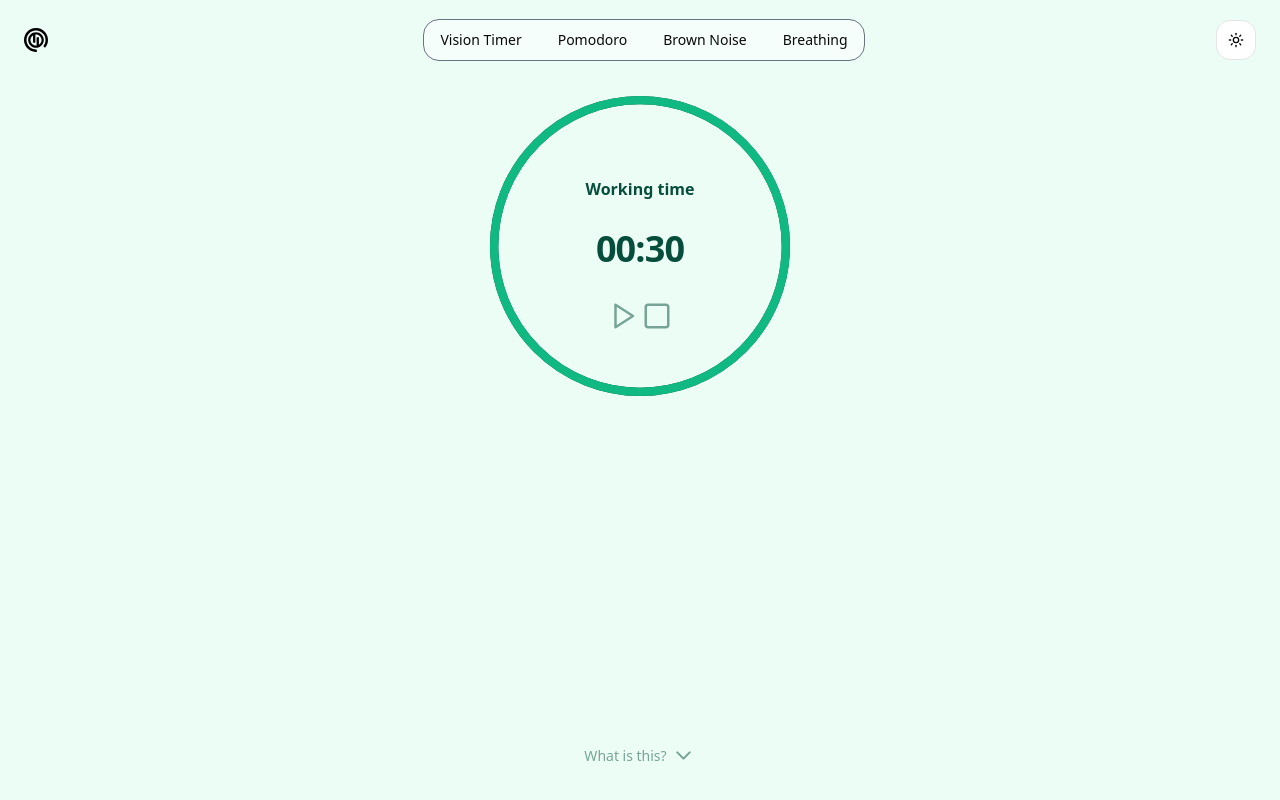
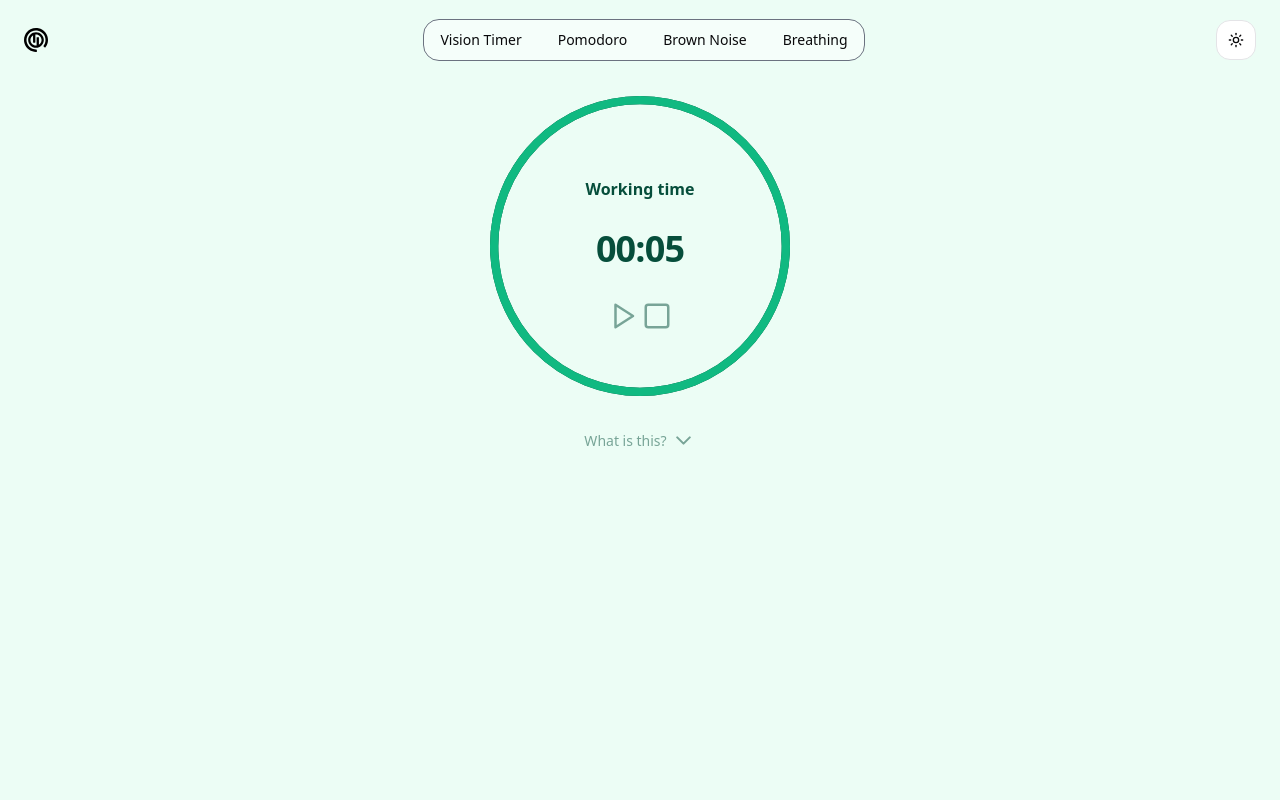
Before and after one commit to kozopas228/pause-loop, a React (Vite) app in the folder frontend/: page /vision in a window 1280 px wide. Built offline with nearby package versions, Linux system fonts and the light colour scheme.

Commit message:
add dark theme to vision page

```diff
--- a/frontend/src/pages/vision/VisionPage.tsx
+++ b/frontend/src/pages/vision/VisionPage.tsx
@@ -11,43 +11,38 @@ const VisionPage = () => {
     };
 
     return (
-        <div className='flex min-h-screen flex-col bg-emerald-50'>
+        <div className='flex min-h-screen flex-col bg-emerald-50 dark:bg-emerald-900'>
             <Header />
             <VisionTimer />
-            <div className='flex-grow'></div>
+            {/*<div className='flex-grow'></div>*/}
             <div className='mx-auto my-8 cursor-pointer opacity-50 hover:opacity-100'>
                 <p
-                    className='flex items-center justify-center text-sm font-medium text-emerald-900'
+                    className='flex items-center justify-center text-sm font-medium text-emerald-900 dark:text-emerald-50'
                     onClick={handleClick}>
                     What is this?
                     {isShowDescription ? (
                         <ChevronUp
                             width={25}
                             height={25}
-                            className='ml-1 inline-block stroke-emerald-900'
+                            className='ml-1 inline-block stroke-emerald-900 dark:stroke-emerald-50'
                         />
                     ) : (
                         <ChevronDown
                             width={25}
                             height={25}
-                            className='ml-1 inline-block stroke-emerald-900'
+                            className='ml-1 inline-block stroke-emerald-900 dark:stroke-emerald-50'
                         />
                     )}
                 </p>
             </div>
             {isShowDescription && (
                 <div className='mt-4 flex justify-center text-center'>
-                    <div className='overflow-x-hidden break-words'>
-                        <div className='mb-2 h-32 w-32 border bg-red-100'></div>
-                        <div className='mb-2 h-32 w-32 border bg-red-100'></div>
-                        <div className='mb-2 h-32 w-32 border bg-red-100'></div>
-                        <div className='mb-2 h-32 w-32 border bg-red-100'></div>
-                        <div className='mb-2 h-32 w-32 border bg-red-100'></div>
-                        <div className='mb-2 h-32 w-32 border bg-red-100'></div>
-                        <div className='mb-2 h-32 w-32 border bg-red-100'></div>
-                        <div className='mb-2 h-32 w-32 border bg-red-100'></div>
-                        <div className='mb-2 h-32 w-32 border bg-red-100'></div>
-                    </div>
+                    <p className='w-3/4 text-emerald-900 dark:text-emerald-50'>
+                        The 20/20/20 technique is a method to reduce eye strain
+                        while working on a computer. Every 20 minutes, take a
+                        20-second break and look at an object 20 feet (6 meters)
+                        away to help reset focus and relieve eye fatigue.
+                    </p>
                 </div>
             )}
         </div>
--- a/frontend/src/pages/vision/VisionTimer.tsx
+++ b/frontend/src/pages/vision/VisionTimer.tsx
@@ -1,5 +1,4 @@
-import React, { useState, useEffect, useRef } from 'react';
-import { formatTime } from '@/utils/time.ts';
+import React, { useState, useRef } from 'react';
 import { Pause, Play, Square } from 'lucide-react';
 import {
     VISION_TIMER_DURATION,
@@ -12,7 +11,6 @@ import Countdown, {
     CountdownRenderProps,
     CountdownTimeDelta,
 } from 'react-countdown';
-import { CountdownTimeDeltaFn } from 'react-countdown/dist/Countdown';
 
 enum TimerPhaseEnum {
     WORKING = 'Working',
@@ -36,17 +34,17 @@ const circumference = 2 * Math.PI * normalizedRadius;
 const VisionTimer = () => {
     const [phase, setPhase] = useState<TimerPhaseEnum>(TimerPhaseEnum.WORKING);
 
-    // 1 додається через баг, тому що інколи відображається на 1 менше потрібного
-    const currentDurationMs =
+    const currentPhaseFullDurationMs =
         phase === TimerPhaseEnum.WORKING
-            ? VISION_TIMER_DURATION * 1000 + 1
-            : VISION_TIMER_REST_DURATION * 1000 + 1;
+            ? VISION_TIMER_DURATION * 1000
+            : VISION_TIMER_REST_DURATION * 1000;
 
-    const [timeLeftMs, setTimeLeftMs] = useState(currentDurationMs);
-    const percentage = (timeLeftMs / currentDurationMs) * 100;
+    const [timeLeftMs, setTimeLeftMs] = useState(currentPhaseFullDurationMs);
+    const percentage = (timeLeftMs / currentPhaseFullDurationMs) * 100;
 
     const audioRef = useRef<any>(null);
     const constantAudioIntervalRef = useRef<any>(null);
+    const constantAudioTimeoutRef = useRef<any>(null);
 
     const [startTime, setStartTime] = useState(Date.now());
 
@@ -75,7 +73,7 @@ const VisionTimer = () => {
             audioRef.current.play();
         }, VISION_TIMER_REPEAT_ALARM_INTERVAL);
 
-        setTimeout(() => {
+        constantAudioTimeoutRef.current = setTimeout(() => {
             clearInterval(constantAudioIntervalRef.current);
         }, VISION_TIMER_REPEAT_INTERVAL_STOP_AFTER);
     }
@@ -89,6 +87,7 @@ const VisionTimer = () => {
             }
 
             clearInterval(constantAudioIntervalRef.current);
+            clearTimeout(constantAudioTimeoutRef.current);
         }
 
         function handlePause() {
@@ -97,18 +96,21 @@ const VisionTimer = () => {
 
         function handleStop() {
             props.api.stop();
+            setTimeLeftMs(VISION_TIMER_DURATION * 1000);
+            setStartTime(Date.now());
             setPhase(TimerPhaseEnum.WORKING);
             clearInterval(constantAudioIntervalRef.current);
+            clearTimeout(constantAudioTimeoutRef.current);
         }
 
         return (
             <div className='absolute inset-0 flex flex-col items-center justify-center'>
-                <p className='mt-4 h-12 px-10 text-center font-semibold text-emerald-900'>
+                <p className='mt-4 h-12 px-10 text-center font-semibold text-emerald-900 dark:text-emerald-50'>
                     {phase === TimerPhaseEnum.WORKING
                         ? 'Working time'
                         : 'Look into the distance'}
                 </p>
-                <div className='mt-1 text-3xl font-extrabold tracking-tight text-emerald-900 lg:text-4xl'>
+                <div className='mt-1 text-3xl font-extrabold tracking-tight text-emerald-900 dark:text-emerald-50 lg:text-4xl'>
                     {props.formatted.minutes}:{props.formatted.seconds}
                 </div>
                 <div className='mt-8 flex w-16 justify-between'>
@@ -118,13 +120,13 @@ const VisionTimer = () => {
                                 width={30}
                                 height={30}
                                 onClick={handleStart}
-                                className='cursor-pointer stroke-emerald-900 opacity-50 hover:opacity-100'
+                                className='cursor-pointer stroke-emerald-900 opacity-50 hover:opacity-100 dark:stroke-emerald-50'
                             />
                             <Square
                                 width={30}
                                 height={30}
                                 onClick={handleStop}
-                                className='cursor-pointer stroke-emerald-900 opacity-50 hover:opacity-100'
+                                className='cursor-pointer stroke-emerald-900 opacity-50 hover:opacity-100 dark:stroke-emerald-50'
                             />
                         </>
                     ) : (
@@ -133,13 +135,13 @@ const VisionTimer = () => {
                                 width={30}
                                 height={30}
                                 onClick={handlePause}
-                                className='cursor-pointer stroke-emerald-900 opacity-50 hover:opacity-100'
+                                className='cursor-pointer stroke-emerald-900 opacity-50 hover:opacity-100 dark:stroke-emerald-50'
                             />
                             <Square
                                 width={30}
                                 height={30}
                                 onClick={handleStop}
-                                className='cursor-pointer stroke-emerald-900 opacity-50 hover:opacity-100'
+                                className='cursor-pointer stroke-emerald-900 opacity-50 hover:opacity-100 dark:stroke-emerald-50'
                             />
                         </>
                     )}
@@ -164,7 +166,7 @@ const VisionTimer = () => {
                         r={normalizedRadius}
                         strokeWidth={strokeWidth}
                         fill='none'
-                        className='stroke-emerald-900'
+                        className='stroke-emerald-900 dark:stroke-emerald-50'
                     />
                     {/* Прогрес */}
                     <circle
@@ -185,7 +187,7 @@ const VisionTimer = () => {
                     />
                 </svg>
                 <Countdown
-                    date={startTime + currentDurationMs}
+                    date={startTime + currentPhaseFullDurationMs + 10} // 10 додається через баг, тому що інколи відображається на 1 менше потрібного
                     renderer={renderer}
                     intervalDelay={10}
                     precision={3}
--- a/frontend/src/utils/constants.ts
+++ b/frontend/src/utils/constants.ts
@@ -1,4 +1,4 @@
-export const VISION_TIMER_DURATION = 30;
-export const VISION_TIMER_REST_DURATION = 10;
+export const VISION_TIMER_DURATION = 5;
+export const VISION_TIMER_REST_DURATION = 3;
 export const VISION_TIMER_REPEAT_ALARM_INTERVAL = 3000;
 export const VISION_TIMER_REPEAT_INTERVAL_STOP_AFTER = 30000;
```
